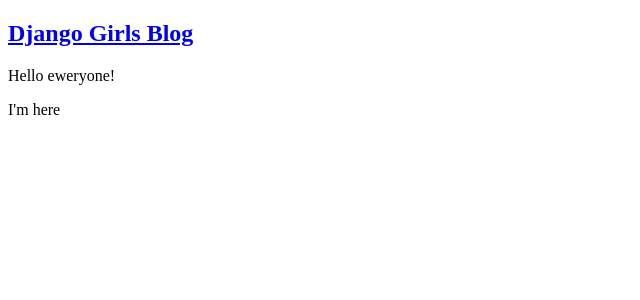
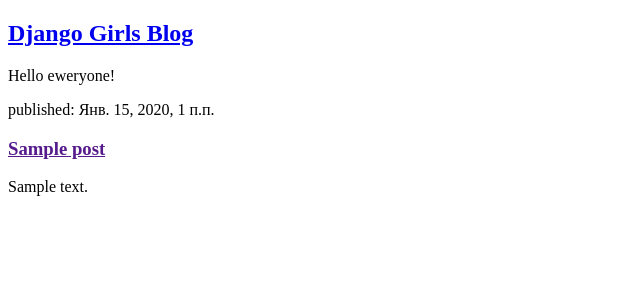
Before and after one commit to narnt/my-first-blog, a Django app: template blog/templates/blog/post_list.html in a window 1280 px wide. Shown: the top 300 px of the page, without its empty margins (0-640 px from the left). Run offline with Django 3.2, Linux system fonts and the light colour scheme; the template is opened without the code that fills it: values that come from a table or form of the project are taken from there, others are empty; tables that the repository leaves empty hold one stand-in row (values such as "Sample post").

Commit message:
Modified templates to display posts from database.

```diff
--- a/blog/templates/blog/post_list.html
+++ b/blog/templates/blog/post_list.html
@@ -15,7 +15,13 @@
             <p>Hello eweryone!</p>
         </article>
         <article>
-            <p>I'm here</p>
+            <p>
+                {% for post in posts %}
+                <p>published: {{ post.published_date }}</p>
+                <h1><a href="">{{ post.title }}</a></h1>
+                <p>{{ post.text|linebreaksbr }}</p>
+                {% endfor %}
+            </p>
         </article>
     </section>
 </body>
--- a/blog/views.py
+++ b/blog/views.py
@@ -1,5 +1,8 @@
 from django.shortcuts import render
+from django.utils import timezone
+from .models import Post
 
 
 def post_list(request):
-    return render(request, 'blog/post_list.html', {})
+    posts = Post.objects.filter(published_date__lte=timezone.now()).order_by('published_date')
+    return render(request, 'blog/post_list.html', {'posts': posts})
```
